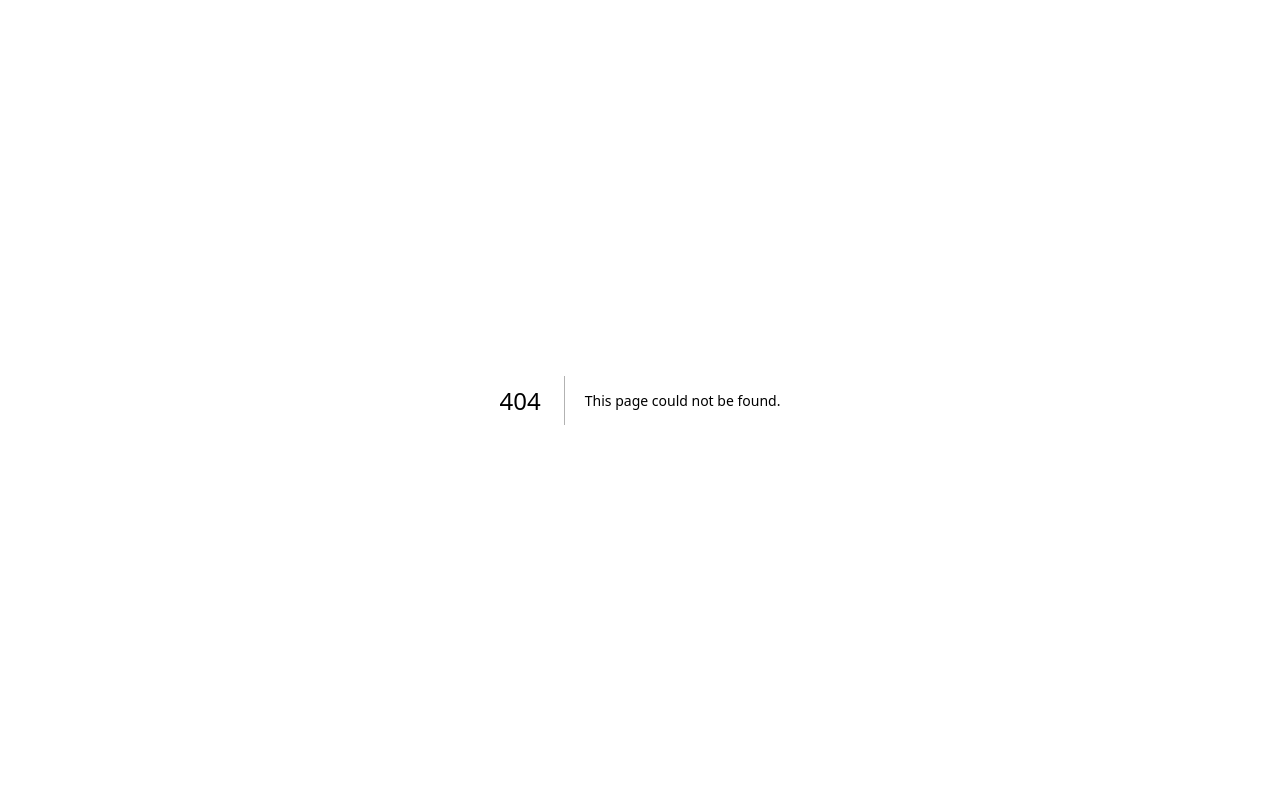
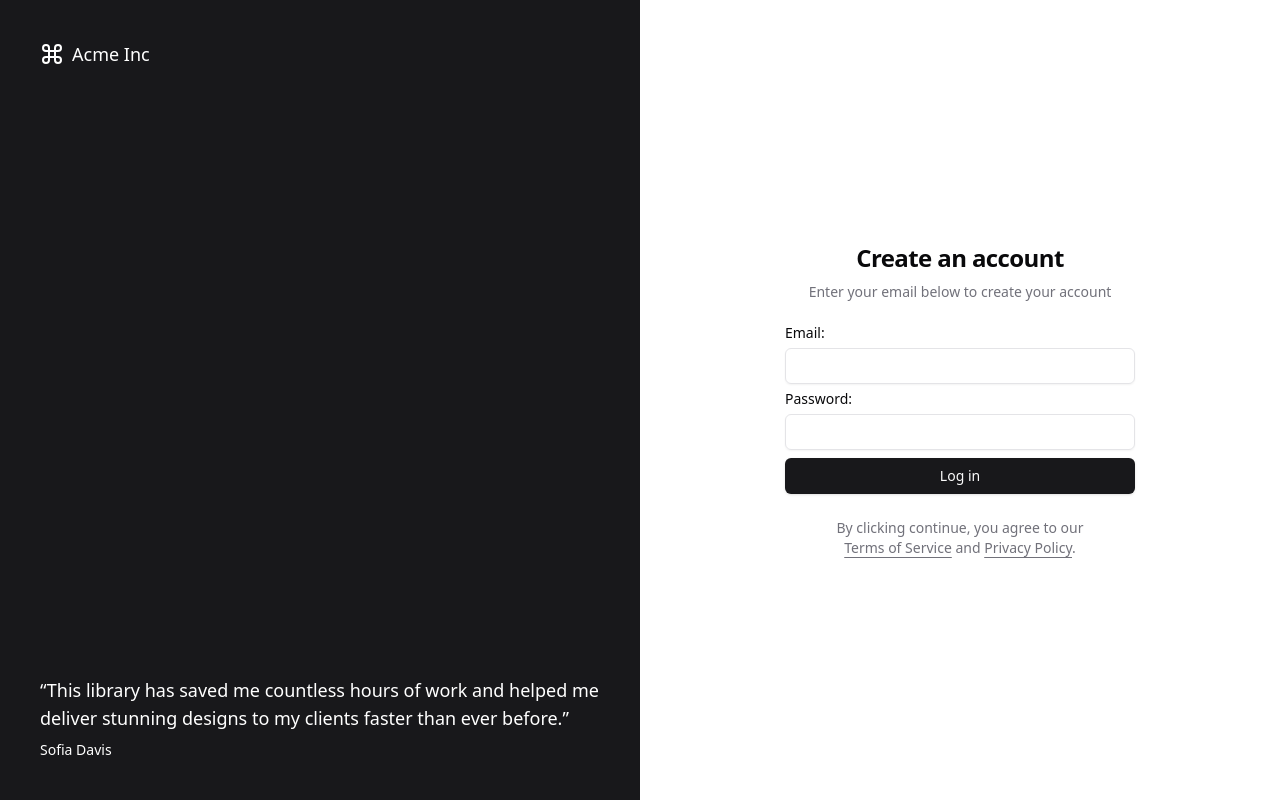
Before and after one commit to dunzolo/borgonovese-nextjs, a Next.js app: page /login in a window 1280 px wide. Before the commit this address had no page. Built offline with nearby package versions, Linux system fonts and the light colour scheme; no server answers.

Commit message:
🚧 login page auth supabase

```diff
--- /dev/null
+++ b/src/pages/error.tsx
@@ -0,0 +1,3 @@
+export default function ErrorPage() {
+  return <p>Sorry, something went wrong</p>;
+}
--- /dev/null
+++ b/src/pages/login.tsx
@@ -0,0 +1,113 @@
+import { useRouter } from "next/router";
+import { FormEvent, useState } from "react";
+
+import { createClient } from "@/utils/supabase/component";
+import { Input } from "@/components/ui/input";
+import { Label } from "@/components/ui/label";
+import { Button } from "@/components/ui/button";
+import Link from "next/link";
+
+export default function LoginPage() {
+  const router = useRouter();
+  const supabase = createClient();
+
+  const [email, setEmail] = useState("");
+  const [password, setPassword] = useState("");
+  const [loading, setLoading] = useState(false);
+
+  async function logIn(e: FormEvent) {
+    e.preventDefault();
+    const { error } = await supabase.auth.signInWithPassword({
+      email,
+      password,
+    });
+    if (error) {
+      console.error(error);
+      return;
+    }
+    router.push("/admin");
+  }
+
+  return (
+    <>
+      <div className="container relative hidden h-[100vh] flex-col items-center justify-center md:grid lg:max-w-none lg:grid-cols-2 lg:px-0">
+        <div className="relative hidden h-full flex-col bg-muted p-10 text-white lg:flex dark:border-r">
+          <div className="absolute inset-0 bg-zinc-900" />
+          <div className="relative z-20 flex items-center text-lg font-medium">
+            <svg
+              xmlns="http://www.w3.org/2000/svg"
+              viewBox="0 0 24 24"
+              fill="none"
+              stroke="currentColor"
+              strokeWidth="2"
+              strokeLinecap="round"
+              strokeLinejoin="round"
+              className="mr-2 h-6 w-6"
+            >
+              <path d="M15 6v12a3 3 0 1 0 3-3H6a3 3 0 1 0 3 3V6a3 3 0 1 0-3 3h12a3 3 0 1 0-3-3" />
+            </svg>
+            Acme Inc
+          </div>
+          <div className="relative z-20 mt-auto">
+            <blockquote className="space-y-2">
+              <p className="text-lg">
+                &ldquo;This library has saved me countless hours of work and
+                helped me deliver stunning designs to my clients faster than
+                ever before.&rdquo;
+              </p>
+              <footer className="text-sm">Sofia Davis</footer>
+            </blockquote>
+          </div>
+        </div>
+        <div className="lg:p-8">
+          <div className="mx-auto flex w-full flex-col justify-center space-y-6 sm:w-[350px]">
+            <div className="flex flex-col space-y-2 text-center">
+              <h1 className="text-2xl font-semibold tracking-tight">
+                Create an account
+              </h1>
+              <p className="text-sm text-muted-foreground">
+                Enter your email below to create your account
+              </p>
+            </div>
+            <form onSubmit={logIn} className="grid gap-2">
+              <Label htmlFor="email">Email:</Label>
+              <Input
+                id="email"
+                type="email"
+                value={email}
+                onChange={(e) => setEmail(e.target.value)}
+                required
+              />
+              <Label htmlFor="password">Password:</Label>
+              <Input
+                id="password"
+                type="password"
+                value={password}
+                onChange={(e) => setPassword(e.target.value)}
+                required
+              />
+              <Button type="submit">Log in</Button>
+            </form>
+            <p className="px-8 text-center text-sm text-muted-foreground">
+              By clicking continue, you agree to our{" "}
+              <Link
+                href="/terms"
+                className="underline underline-offset-4 hover:text-primary"
+              >
+                Terms of Service
+              </Link>{" "}
+              and{" "}
+              <Link
+                href="/privacy"
+                className="underline underline-offset-4 hover:text-primary"
+              >
+                Privacy Policy
+              </Link>
+              .
+            </p>
+          </div>
+        </div>
+      </div>
+    </>
+  );
+}
--- /dev/null
+++ b/src/pages/private.tsx
@@ -0,0 +1,29 @@
+import type { User } from "@supabase/supabase-js";
+import type { GetServerSidePropsContext } from "next";
+
+import { createClient } from "@/utils/supabase/server-props";
+
+export default function PrivatePage({ user }: { user: User }) {
+  return <h1>Hello, {user.email || "user"}!</h1>;
+}
+
+export async function getServerSideProps(context: GetServerSidePropsContext) {
+  const supabase = createClient(context);
+
+  const { data, error } = await supabase.auth.getUser();
+
+  if (error || !data) {
+    return {
+      redirect: {
+        destination: "/login",
+        permanent: false,
+      },
+    };
+  }
+
+  return {
+    props: {
+      user: data.user,
+    },
+  };
+}
--- /dev/null
+++ b/src/utils/supabase/api.ts
@@ -0,0 +1,31 @@
+import {
+  createServerClient,
+  type CookieOptions,
+  serialize,
+} from "@supabase/ssr";
+import { type NextApiRequest, type NextApiResponse } from "next";
+
+export default function createClient(
+  req: NextApiRequest,
+  res: NextApiResponse
+) {
+  const supabase = createServerClient(
+    process.env.NEXT_PUBLIC_SUPABASE_URL!,
+    process.env.NEXT_PUBLIC_SUPABASE_ANON_KEY!,
+    {
+      cookies: {
+        get(name: string) {
+          return req.cookies[name];
+        },
+        set(name: string, value: string, options: CookieOptions) {
+          res.appendHeader("Set-Cookie", serialize(name, value, options));
+        },
+        remove(name: string, options: CookieOptions) {
+          res.appendHeader("Set-Cookie", serialize(name, "", options));
+        },
+      },
+    }
+  );
+
+  return supabase;
+}
--- /dev/null
+++ b/src/utils/supabase/component.ts
@@ -0,0 +1,10 @@
+import { createBrowserClient } from "@supabase/ssr";
+
+export function createClient() {
+  const supabase = createBrowserClient(
+    process.env.NEXT_PUBLIC_SUPABASE_URL!,
+    process.env.NEXT_PUBLIC_SUPABASE_ANON_KEY!
+  );
+
+  return supabase;
+}
--- /dev/null
+++ b/src/utils/supabase/redirect.ts
@@ -0,0 +1,23 @@
+import { GetServerSidePropsContext } from "next";
+import { createClient } from "./server-props";
+
+export async function handleRedirect(context: GetServerSidePropsContext) {
+  const supabase = createClient(context);
+
+  const { data, error } = await supabase.auth.getUser();
+
+  if (error || !data) {
+    return {
+      redirect: {
+        destination: "/login",
+        permanent: false,
+      },
+    };
+  }
+
+  return {
+    props: {
+      user: data.user,
+    },
+  };
+}
--- /dev/null
+++ b/src/utils/supabase/server-props.ts
@@ -0,0 +1,31 @@
+import {
+  createServerClient,
+  type CookieOptions,
+  serialize,
+} from "@supabase/ssr";
+import { type GetServerSidePropsContext } from "next";
+
+export function createClient(context: GetServerSidePropsContext) {
+  const supabase = createServerClient(
+    process.env.NEXT_PUBLIC_SUPABASE_URL!,
+    process.env.NEXT_PUBLIC_SUPABASE_ANON_KEY!,
+    {
+      cookies: {
+        get(name: string) {
+          return context.req.cookies[name];
+        },
+        set(name: string, value: string, options: CookieOptions) {
+          context.res.appendHeader(
+            "Set-Cookie",
+            serialize(name, value, options)
+          );
+        },
+        remove(name: string, options: CookieOptions) {
+          context.res.appendHeader("Set-Cookie", serialize(name, "", options));
+        },
+      },
+    }
+  );
+
+  return supabase;
+}
```
